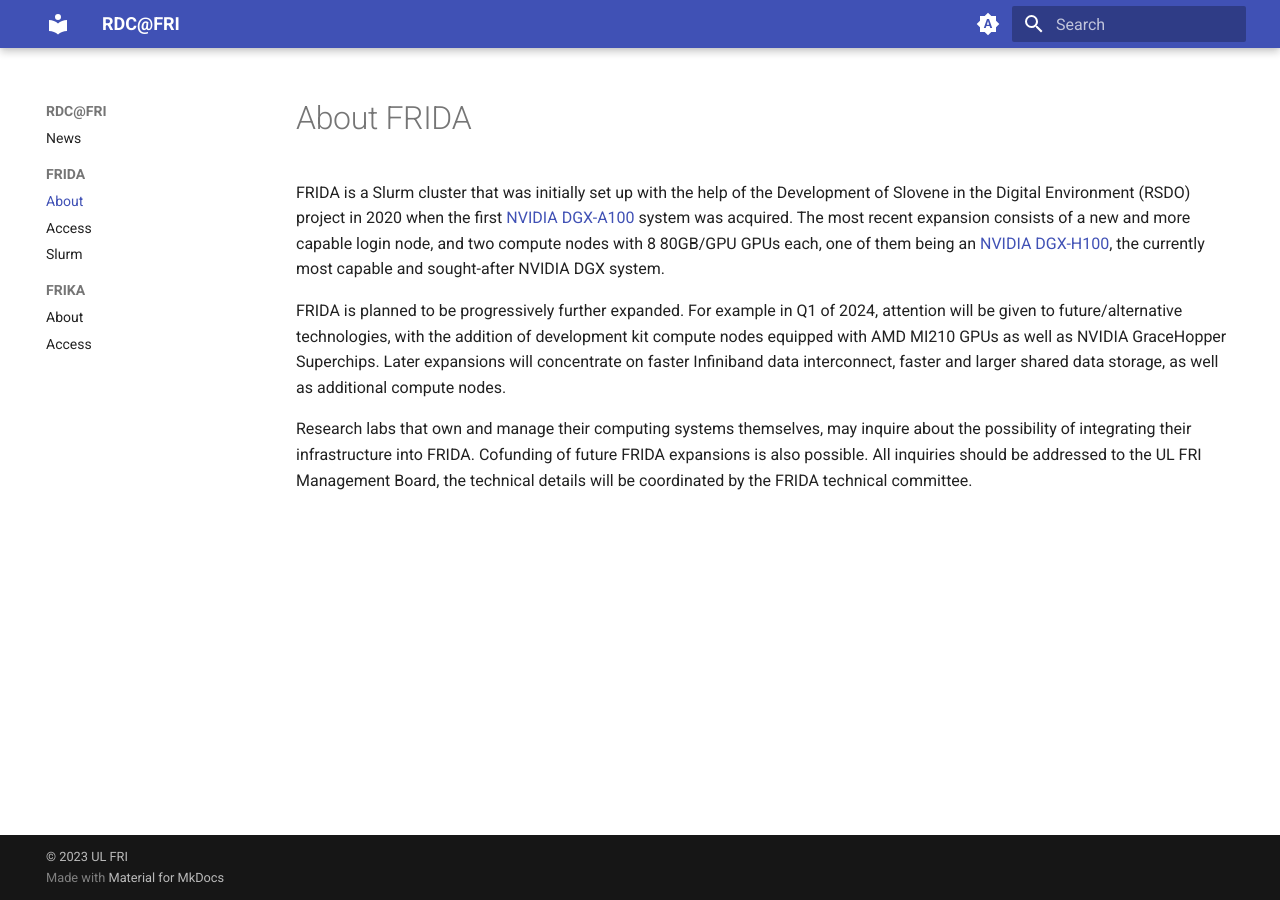
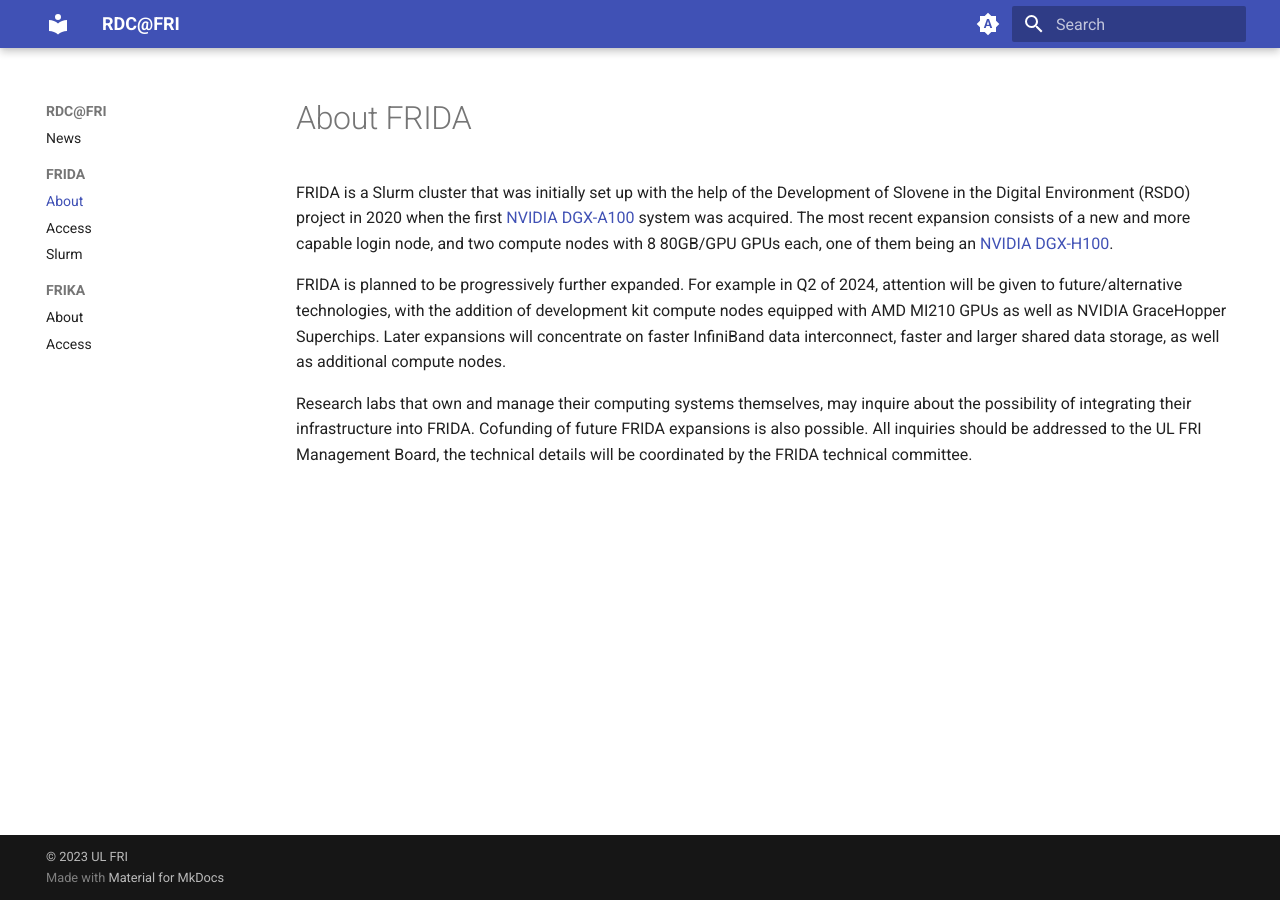
Before and after one commit to UL-FRI/docs.rdc.si, an MkDocs documentation site: the page built from docs/FRIDA/about.md, in a window 1280 px wide. Built offline with MkDocs 1.6.1 and Material for MkDocs 9.7.7, drawn with Linux system fonts in a browser that asks for light colours.

Commit message:
update: FRIDA about
Signed-off-by: Iztok Lebar Bajec <ilb@fri.uni-lj.si>

```diff
--- a/docs/FRIDA/about.md
+++ b/docs/FRIDA/about.md
@@ -1,7 +1,7 @@
 # About FRIDA
 
-FRIDA is a Slurm cluster that was initially set up with the help of the Development of Slovene in the Digital Environment (RSDO) project in 2020 when the first [NVIDIA DGX-A100](https://docs.nvidia.com/dgx/dgxa100-user-guide/) system was acquired. The most recent expansion consists of a new and more capable login node, and two compute nodes with 8 80GB/GPU GPUs each, one of them being an [NVIDIA DGX-H100](https://docs.nvidia.com/dgx/dgxh100-user-guide/), the currently most capable and sought-after NVIDIA DGX system.
+FRIDA is a Slurm cluster that was initially set up with the help of the Development of Slovene in the Digital Environment (RSDO) project in 2020 when the first [NVIDIA DGX-A100](https://docs.nvidia.com/dgx/dgxa100-user-guide/) system was acquired. The most recent expansion consists of a new and more capable login node, and two compute nodes with 8 80GB/GPU GPUs each, one of them being an [NVIDIA DGX-H100](https://docs.nvidia.com/dgx/dgxh100-user-guide/).
 
-FRIDA is planned to be progressively further expanded. For example in Q1 of 2024, attention will be given to future/alternative technologies, with the addition of development kit compute nodes equipped with AMD MI210 GPUs as well as NVIDIA GraceHopper Superchips. Later expansions will concentrate on faster Infiniband data interconnect, faster and larger shared data storage, as well as additional compute nodes.
+FRIDA is planned to be progressively further expanded. For example in Q2 of 2024, attention will be given to future/alternative technologies, with the addition of development kit compute nodes equipped with AMD MI210 GPUs as well as NVIDIA GraceHopper Superchips. Later expansions will concentrate on faster InfiniBand data interconnect, faster and larger shared data storage, as well as additional compute nodes.
 
 Research labs that own and manage their computing systems themselves, may inquire about the possibility of integrating their infrastructure into FRIDA. Cofunding of future FRIDA expansions is also possible. All inquiries should be addressed to the UL FRI Management Board, the technical details will be coordinated by the FRIDA technical committee.
```
